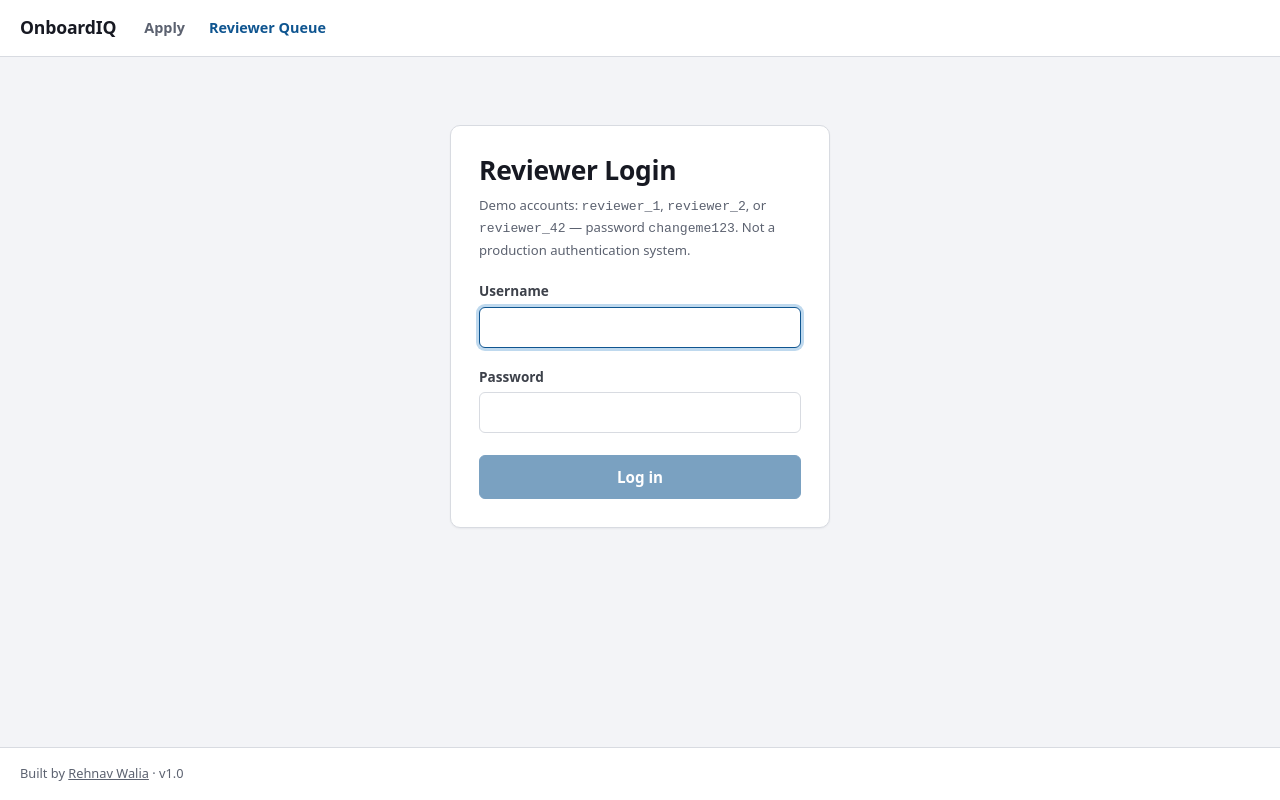
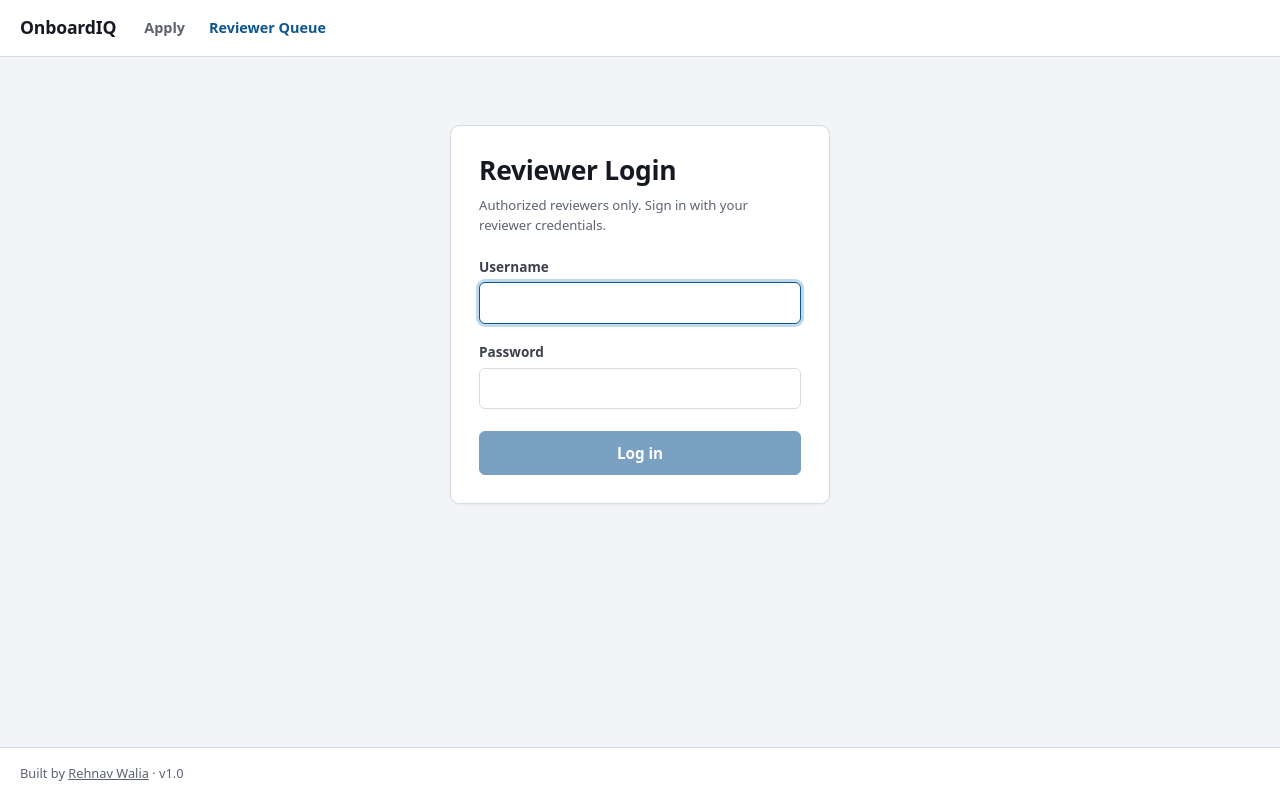
Before and after one commit to rehnav-walia/onboardiq, a React (Vite) app in the folder frontend/: page /reviewer/login in a window 1280 px wide. Built offline with nearby package versions, Linux system fonts and the light colour scheme; no server answers.

Commit message:
style: remove demo credentials hint from login page
Co-Authored-By: Claude Sonnet 5 <noreply@anthropic.com>

```diff
--- a/frontend/src/pages/ReviewerLoginPage.jsx
+++ b/frontend/src/pages/ReviewerLoginPage.jsx
@@ -35,10 +35,7 @@ export default function ReviewerLoginPage() {
   return (
     <div className="reviewer-login">
       <h1>Reviewer Login</h1>
-      <p className="reviewer-login__hint">
-        Demo accounts: <code>reviewer_1</code>, <code>reviewer_2</code>, or <code>reviewer_42</code> — password{' '}
-        <code>changeme123</code>. Not a production authentication system.
-      </p>
+      <p className="reviewer-login__hint">Authorized reviewers only. Sign in with your reviewer credentials.</p>
       <form onSubmit={handleSubmit}>
         <div className="form-field">
           <label htmlFor="reviewer-username">Username</label>
```
Also changed, not shown: 1 other file (tests, documents, lock files or other folders).
